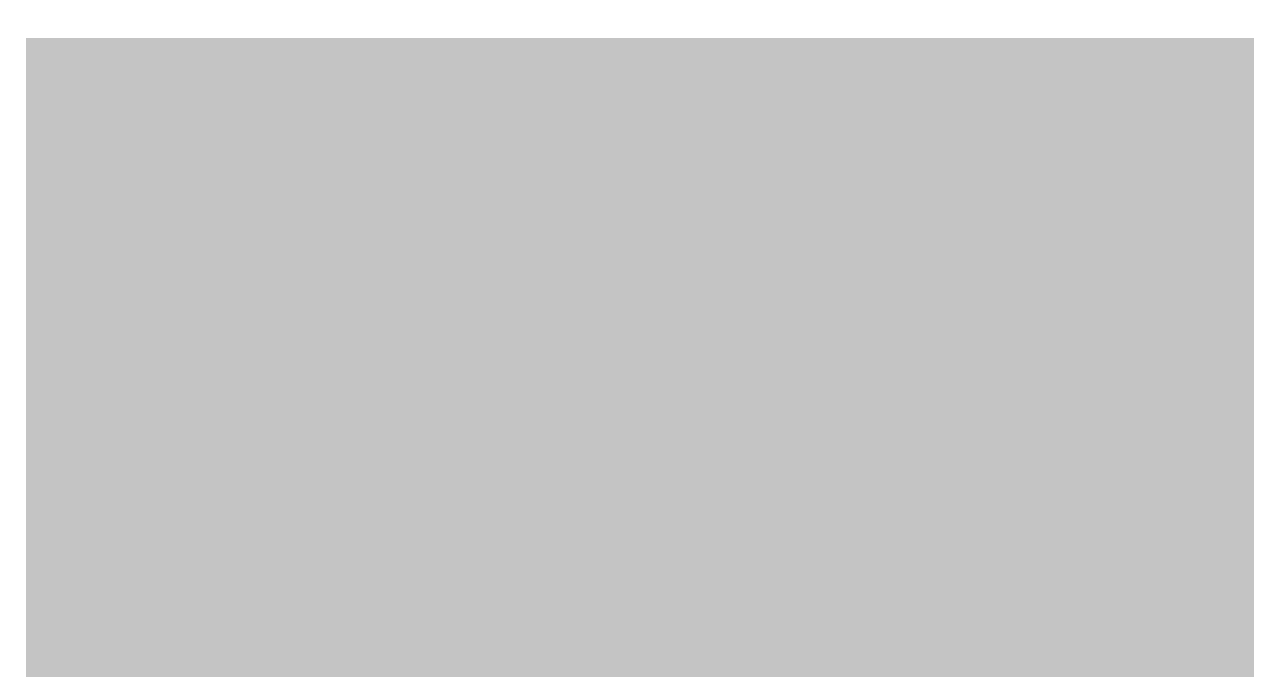
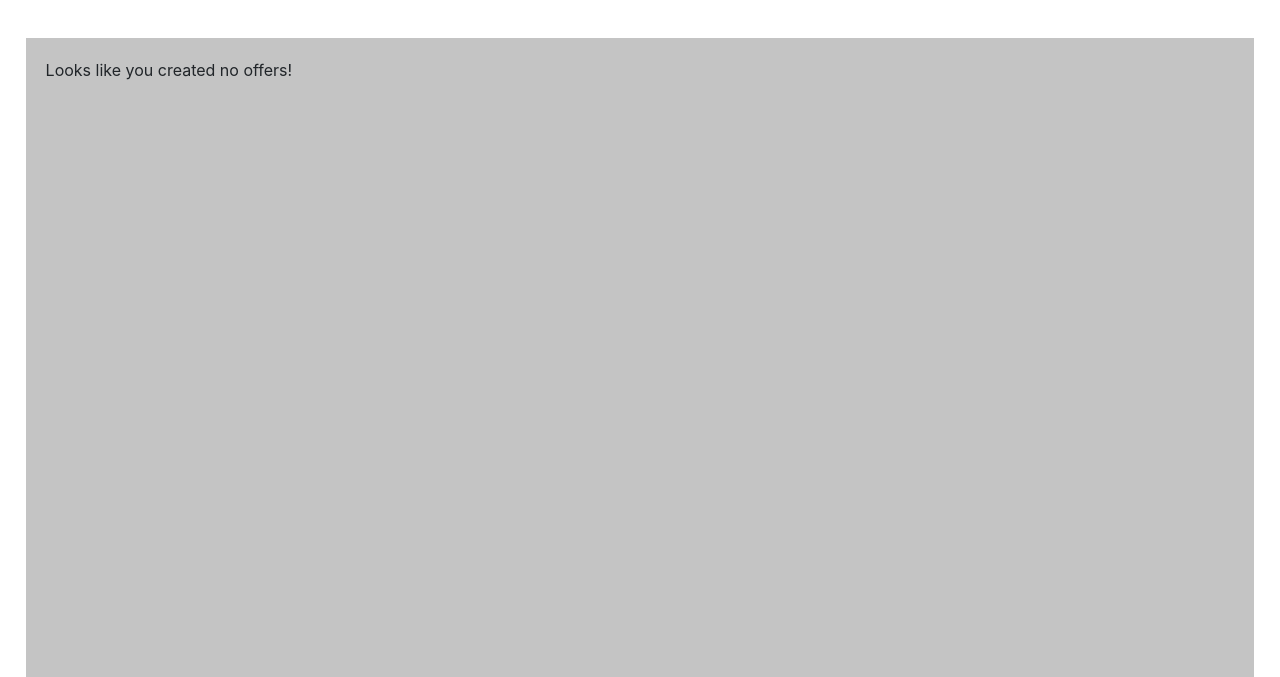
Before and after one commit to Kartm/e-bazaar, a Django app: page /users/1 in a window 1280 px wide. Shown: the part 56-733 px from the top of the page. Run offline with Django 3.2, Linux system fonts and the light colour scheme; data comes from the database, SQL or seed files in the repository; data that the repository does not hold is empty.

Commit message:
add empty list message to user_profile_view.html

```diff
--- a/users/templates/users/user_profile_view.html
+++ b/users/templates/users/user_profile_view.html
@@ -4,6 +4,9 @@
 
     <div style="margin: 3% 2% 1%; height: 80vh; background-color: #C4C4C4">
         <div style="display: flex; flex-direction: row; padding: 20px;">
+            {% if not profile_user_offers %}
+                <div style="align-content: center">Looks like you created no offers!</div>
+            {% endif %}
             {% include "offers/components/offer_grid.html" with offers=profile_user_offers is_owner=is_owner%}
         </div>
     </div>
```
